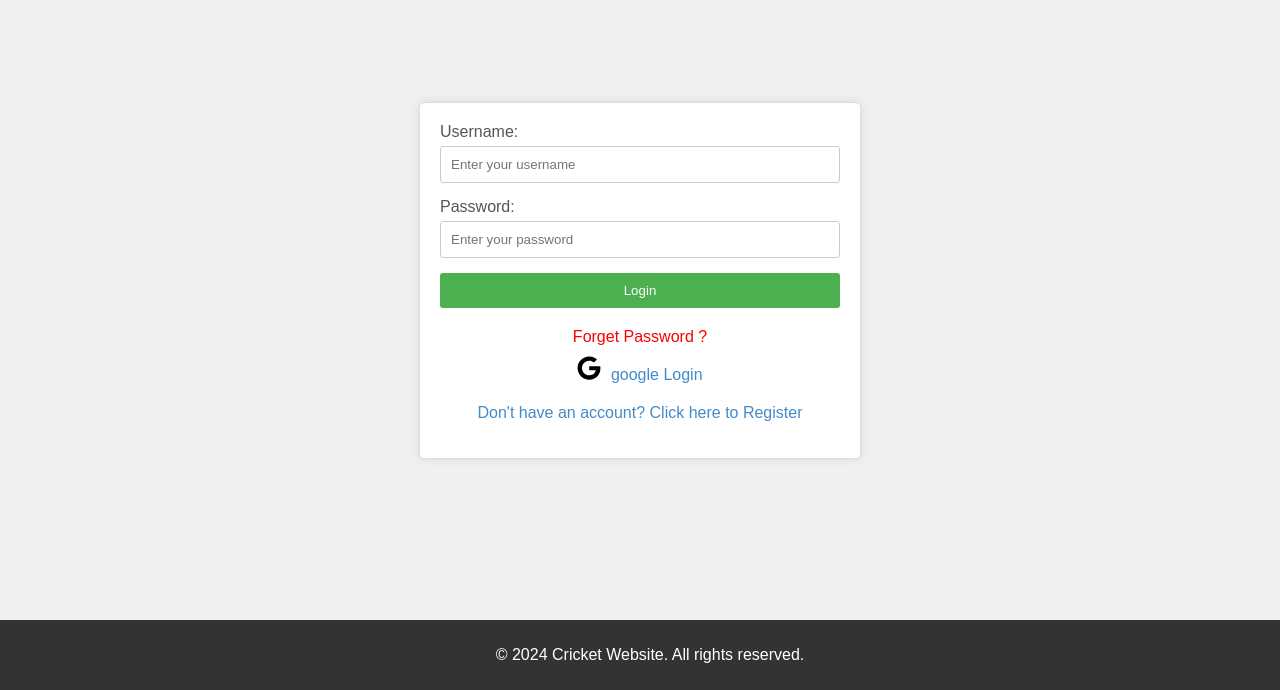
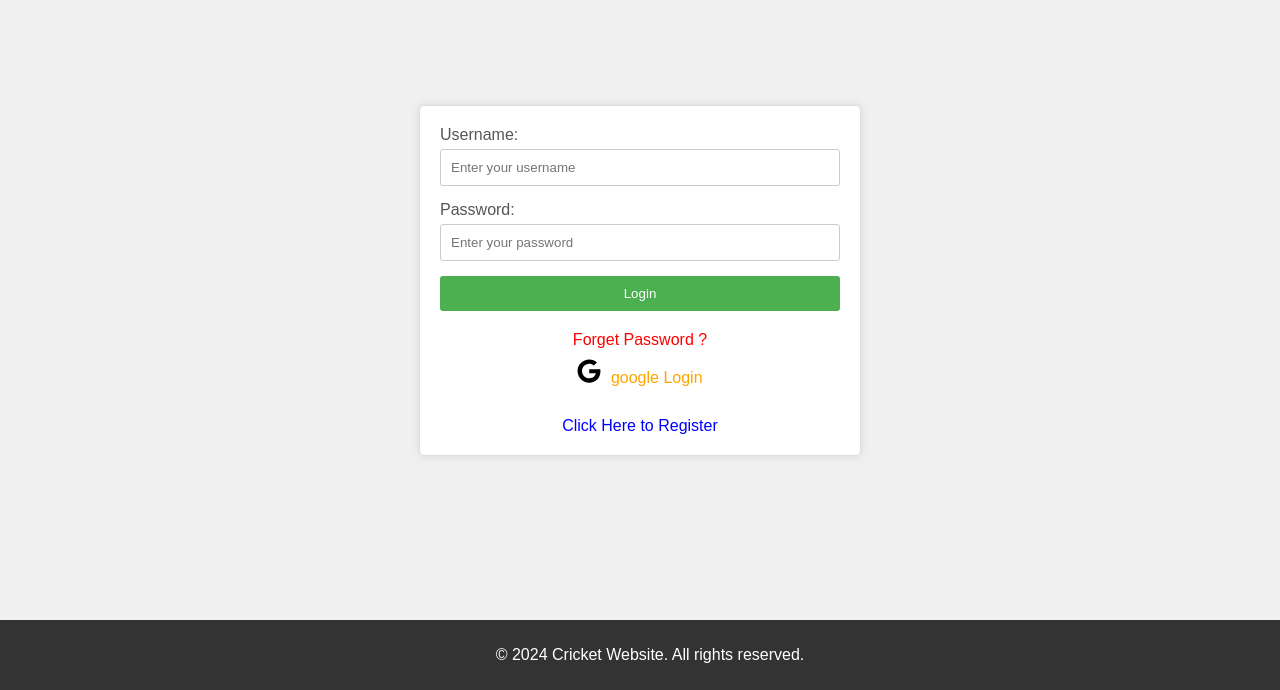
Before and after one commit to saravana1304/cricket-ecomerce-website-project, a Django app: page /userlogin/ in a window 1280 px wide. Shown: the part 110-800 px from the top of the page. Run offline with Django 4.2, Linux system fonts and the light colour scheme.

Commit message:
log in page

```diff
--- a/crickart/static/userapp1/login.css
+++ b/crickart/static/userapp1/login.css
@@ -107,7 +107,7 @@ input[type="submit"]:hover {
 }
 
 .social-login a {
-    color: #428bca;
+    color: orange;
     text-align: center;
     text-decoration: none;
 }
@@ -117,17 +117,18 @@ input[type="submit"]:hover {
 }
 
 /* Account details display*/
-.register-link {
-    margin-top: 20px; /* Adjust the margin-top value as needed */
-    color: #428bca;
-    text-align: center;
+.register {
+    display: flex;
+    align-items: center;
+    justify-content: center;
+    margin-top: 30px; /* Adjust the margin-top value as needed for space below */
 }
 
-.register-link a {
-    color: #428bca;
+.register a {
     text-decoration: none;
+    color: blue; /* Set the color as needed */
 }
 
-.register-link a:hover {
+.register a:hover {
     text-decoration: underline;
 }
--- a/crickart/userapp1/forms.py
+++ b/crickart/userapp1/forms.py
@@ -22,9 +22,9 @@ class CreateUserForm(UserCreationForm):
     class Meta:
         model=User
         fields=['username','email','password1','password2']
+# user athendication for we using this form
 
 
-# user athendication for we using this form
 
 class UserLoginForm(AuthenticationForm):
     username = forms.CharField(widget=forms.TextInput(attrs={'placeholder': 'Enter your username'}))
--- a/crickart/userapp1/templates/userapp1/login.html
+++ b/crickart/userapp1/templates/userapp1/login.html
@@ -24,15 +24,17 @@
         <input type="submit" value="Login">
 
         <div class="forget">
-            <a href="{% url 'google_login' %}">Forget Password ? </a>
+            <a>Forget Password ? </a>
         </div>
 
         <div class="social-login">
             <svg xmlns="http://www.w3.org/2000/svg" viewBox="0 0 488 512"><!--!Font Awesome Free 6.5.1 by @fontawesome - https://fontawesome.com License - https://fontawesome.com/license/free Copyright 2024 Fonticons, Inc.--><path d="M488 261.8C488 403.3 391.1 504 248 504 110.8 504 0 393.2 0 256S110.8 8 248 8c66.8 0 123 24.5 166.3 64.9l-67.5 64.9C258.5 52.6 94.3 116.6 94.3 256c0 86.5 69.1 156.6 153.7 156.6 98.2 0 135-70.4 140.8-106.9H248v-85.3h236.1c2.3 12.7 3.9 24.9 3.9 41.4z"/></svg>
             <a href="{% url 'google_login' %}">google Login</i></a>
         </div>
-        <p class="register-link">Don't have an account? <a href="{% url 'userregister' %}">Click here to Register</a></p>
-    </div>
+
+        <div class="register">
+            <a href="{% url 'userregister' %}"> Click Here to Register </a>
+        </div>
 
     </form>
 </div>
```
